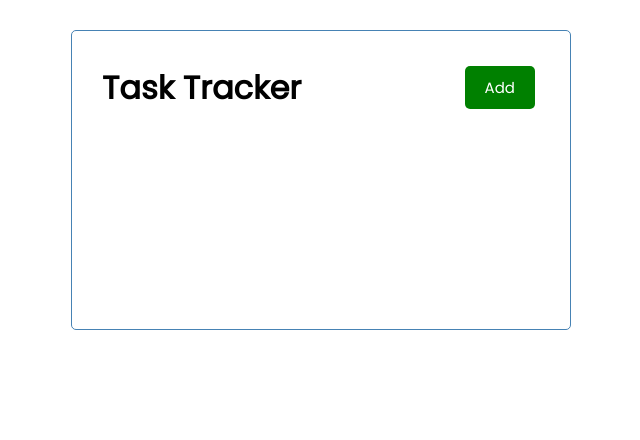
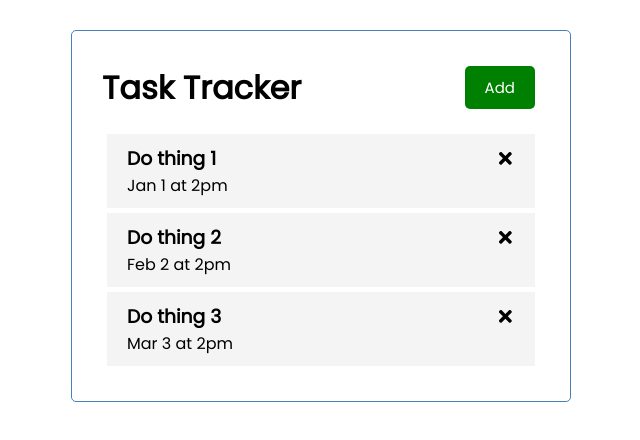
Before and after one commit to barelampagos/react-task-tracker, a React (Create React App) app: page / in a window 1280 px wide. Shown: the top 440 px of the page, without its empty margins (319-959 px from the left). Built offline with nearby package versions, Linux system fonts and the light colour scheme.

Commit message:
Adding custom Task component, installed react-icons

```diff
--- a/package.json
+++ b/package.json
@@ -8,6 +8,7 @@
     "@testing-library/user-event": "^12.1.10",
     "react": "^17.0.2",
     "react-dom": "^17.0.2",
+    "react-icons": "^4.2.0",
     "react-scripts": "4.0.3",
     "web-vitals": "^1.0.1"
   },
--- a/src/App.js
+++ b/src/App.js
@@ -1,11 +1,35 @@
 import Header from './components/Header';
+import Tasks from './components/Tasks';
+import { useState } from 'react';
 
-function App() {
+const App = () => {
+	const [tasks, setTasks] = useState([
+		{
+			id: 1,
+			text: 'Do thing 1',
+			day: 'Jan 1 at 2pm',
+			reminder: true
+		},
+		{
+			id: 2,
+			text: 'Do thing 2',
+			day: 'Feb 2 at 2pm',
+			reminder: true
+		},
+		{
+			id: 3,
+			text: 'Do thing 3',
+			day: 'Mar 3 at 2pm',
+			reminder: false
+		}
+	]);
+
 	return (
 		<div className='container'>
 			<Header />
+			<Tasks tasks={tasks} />
 		</div>
 	);
-}
+};
 
 export default App;
--- /dev/null
+++ b/src/components/Task.js
@@ -0,0 +1,14 @@
+import { FaTimes } from 'react-icons/fa';
+
+const Task = ({ task }) => {
+	return (
+		<div className='task'>
+			<h3>
+				{task.text} <FaTimes />
+			</h3>
+			<p>{task.day}</p>
+		</div>
+	);
+};
+
+export default Task;
--- /dev/null
+++ b/src/components/Tasks.js
@@ -0,0 +1,14 @@
+import { useState } from 'react';
+import Task from './Task';
+
+const Tasks = ({ tasks }) => {
+	return (
+		<>
+			{tasks.map((task) => (
+				<Task key={task.id} task={task} />
+			))}
+		</>
+	);
+};
+
+export default Tasks;
```
Also changed, not shown: 1 other file (tests, documents, lock files or other folders).
